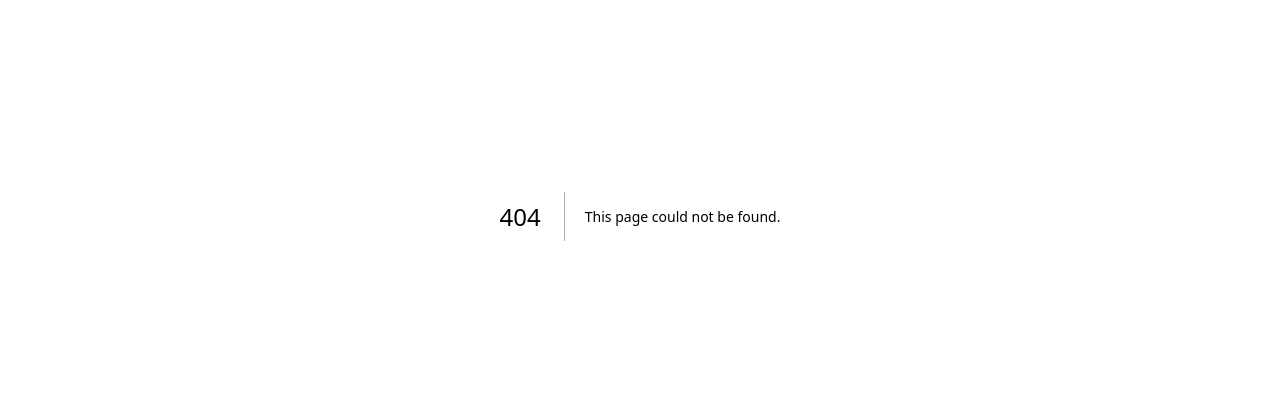
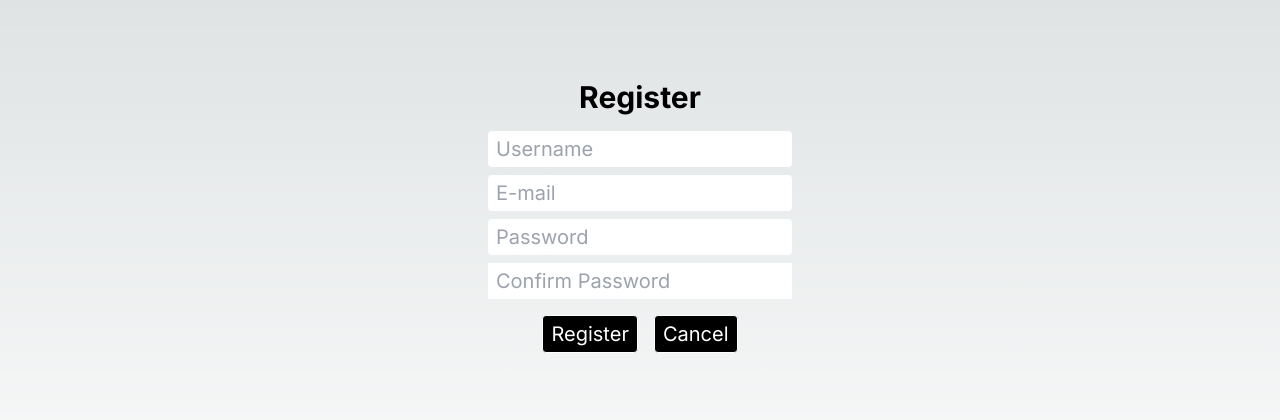
Before and after one commit to wesleywil/travel-planner, a Next.js app in the folder frontend/: page /signUp in a window 1280 px wide. Before the commit this address had no page. Shown: the part 184-604 px from the top of the page. Built offline with nearby package versions, Linux system fonts and the light colour scheme.

Commit message:
added low-fidelity mockup of signIn and signUp pages

```diff
--- /dev/null
+++ b/frontend/src/app/signIn/page.tsx
@@ -0,0 +1,31 @@
+export default function Register() {
+  return (
+    <main className="min-h-screen min-w-screen flex flex-col items-center justify-center text-xl">
+      <h1 className="my-2 text-3xl font-bold">Sign In</h1>
+      <form className="p-2 flex flex-col gap-2 text-black">
+        <input
+          type="text"
+          placeholder="Username"
+          className="px-2 py-1 rounded"
+        />
+        <input
+          type="password"
+          placeholder="Password"
+          className="px-2 py-1 rounded"
+        />
+
+        <div className="mt-2 flex gap-4 justify-center">
+          <button className="px-2 py-1 bg-black hover:bg-gray-700 border border-white text-white rounded">
+            Sign In
+          </button>
+          <button
+            type="button"
+            className="px-2 py-1 bg-black hover:bg-gray-700 border border-white text-white rounded"
+          >
+            Cancel
+          </button>
+        </div>
+      </form>
+    </main>
+  );
+}
--- /dev/null
+++ b/frontend/src/app/signUp/page.tsx
@@ -0,0 +1,40 @@
+export default function Register() {
+  return (
+    <main className="min-h-screen min-w-screen flex flex-col items-center justify-center text-xl">
+      <h1 className="my-2 text-3xl font-bold">Register</h1>
+      <form className="p-2 flex flex-col gap-2 text-black">
+        <input
+          type="text"
+          placeholder="Username"
+          className="px-2 py-1 rounded"
+        />
+        <input
+          type="email"
+          placeholder="E-mail"
+          className="px-2 py-1 rounded"
+        />
+        <input
+          type="password"
+          placeholder="Password"
+          className="px-2 py-1 rounded"
+        />
+        <input
+          type="password"
+          placeholder="Confirm Password"
+          className="px-2 py-1"
+        />
+        <div className="mt-2 flex gap-4 justify-center">
+          <button
+            type="button"
+            className="px-2 py-1 bg-black hover:bg-gray-700 border border-white text-white rounded"
+          >
+            Register
+          </button>
+          <button className="px-2 py-1 bg-black hover:bg-gray-700 border border-white text-white rounded">
+            Cancel
+          </button>
+        </div>
+      </form>
+    </main>
+  );
+}
```
